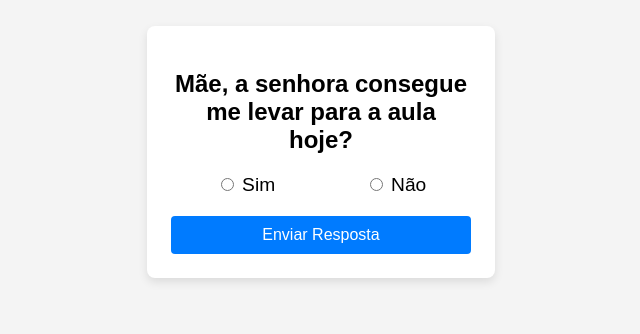
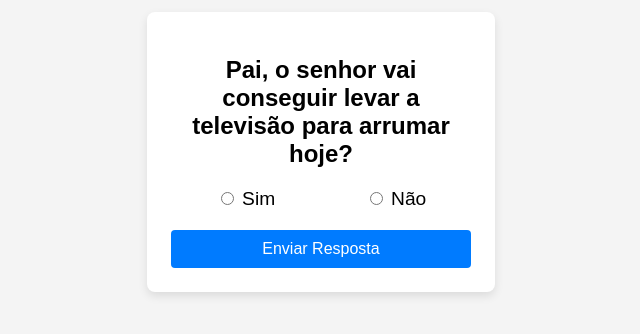
Before and after one commit to httpSnooow/test-website, a plain HTML site: page index.html in a window 1280 px wide. Shown: the part 216-550 px from the top of the page, without its empty margins (319-959 px from the left). Drawn offline with Linux system fonts and the light colour scheme.

Commit message:
Alteração mensagem website

```diff
--- a/index.html
+++ b/index.html
@@ -25,7 +25,7 @@
     <div class="formulario-card">
         <form action="https://formspree.io/f/xldoqnkb" method="POST">
 
-            <h2>Mãe, a senhora consegue me levar para a aula hoje?</h2>
+            <h2>Pai, o senhor vai conseguir levar a televisão para arrumar hoje?</h2>
 
             <div class="opcoes">
                 <label>
```
